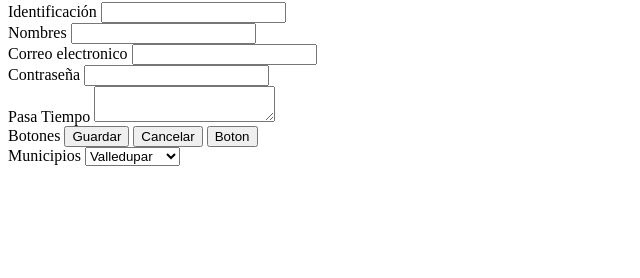
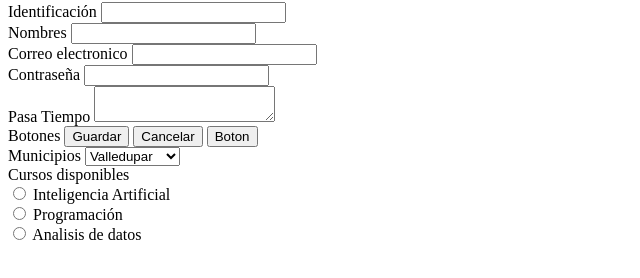
Before and after one commit to KatteAguilar/Proyecto-HTML, a plain HTML site: page formulario.html in a window 1280 px wide. Shown: the part 78-356 px from the top of the page, without its empty margins (0-640 px from the left). Drawn offline with Linux system fonts and the light colour scheme.

Commit message:
Agregando opcion radio

```diff
--- a/formulario.html
+++ b/formulario.html
@@ -41,6 +41,18 @@
                         <option value="3">Medellin</option>
                 </select>
             </div>
+            <div>
+                <label for="">Cursos disponibles</label>
+                <br>
+                <input type="radio" id="ia" name="curso">
+                <label for="ia">Inteligencia Artificial</label>
+                <br>
+                <input type="radio" id="pg" name="curso">
+                <label for="pg">Programación</label>
+                <br>
+                <input type="radio" id="ad" name="curso">
+                <label for="ad">Analisis de datos</label>
+            </div>
         </Form>
 </div>
 </body>
```
